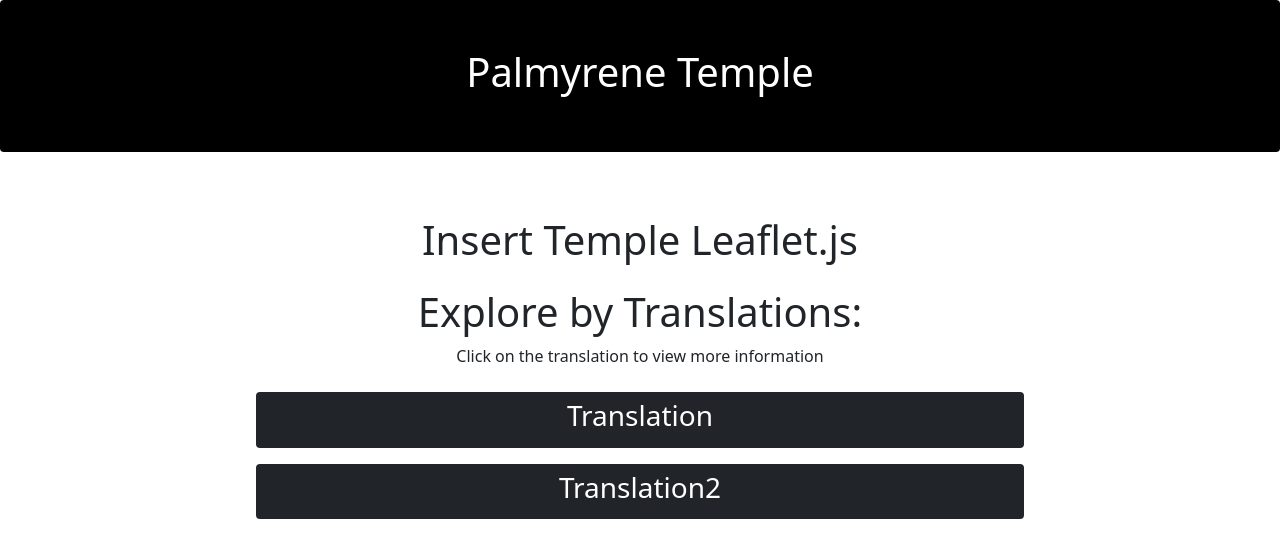
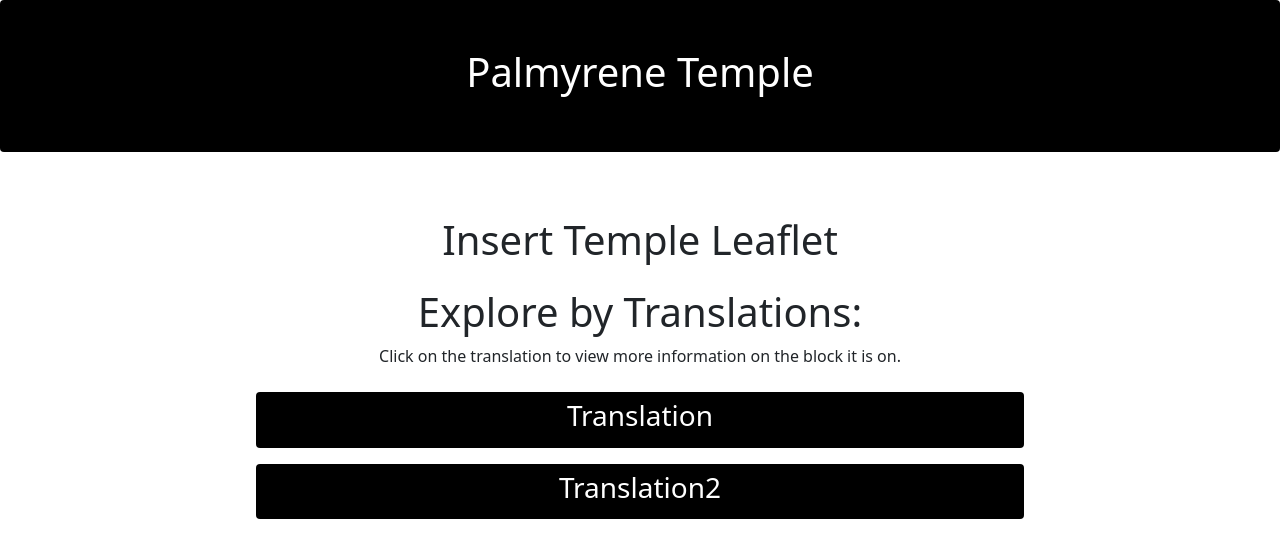
Before and after one commit to leeannachen/Contextualizing-Dura-Europa, a Flask app: page /temple in a window 1280 px wide. Shown: the part 76-634 px from the top of the page. Run offline with Flask 2, Linux system fonts and the light colour scheme.

Commit message:
removing temporary metalinks

```diff
--- a/app.py
+++ b/app.py
@@ -13,7 +13,6 @@ import xml.etree.ElementTree as ET
 import os
 import sqlite3
 import pandas as pd
-import epidoc
 import sqlite3
 
 num = 1
--- a/templates/gate.html
+++ b/templates/gate.html
@@ -5,6 +5,5 @@
 {% endblock %}
 
 {% block main %}
-    <h1>Insert Temple Leaflet.js</h1>
-    <img alt="{{ top }}" class="border img-fluid" src="https://trc-leiden.nl/trc-needles/media/k2/items/cache/855a70fd7f42b1b310481126068a3337_XL.jpg" title="{{ top }}">
+    <h1>Insert Gate Leaflet</h1>
 {% endblock %}
--- a/templates/temple.html
+++ b/templates/temple.html
@@ -5,18 +5,19 @@
 {% endblock %}
 
 {% block main %}
-    <h1 class="p-3">Insert Temple Leaflet.js</h1>
+    <h1 class="p-3">Insert Temple Leaflet</h1>
     <h1>Explore by Translations:</h1>
-    <p>Click on the translation to view more information</p>
+    <p>Click on the translation to view more information on the block it is on.</p>
 
     <form action="/temple" method="post">
         <div class="form-group">
         {%for i in range(0, translations|length)%}
         <div class="row p-2">
             <div class="col">
-                <button class="btn bg-dark text-white" name="block" style="width: 60vw" type="submit"><h3>{{translations[i].translation}}</h3></button>
+                <button class="btn bg-black text-white" name="block" style="width: 60vw" type="submit"><h3>{{translations[i].translation}}</h3></button>
             </div>
         </div>
         {%endfor%}
     </form>
+
 {% endblock %}
```
Also changed, not shown: templates/index.html (+3 -4 lines), 1 other file.
